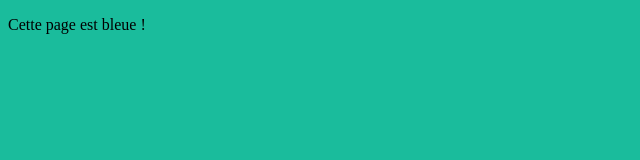
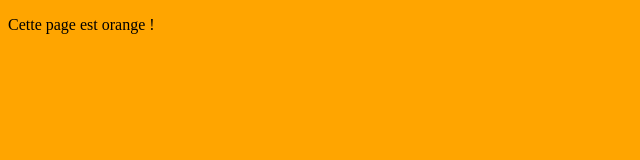
Before and after one commit to SeraphinDalberto/essaiBTSSNSeraphin, a plain HTML site: page index.html in a window 1280 px wide. Shown: the whole page, without its empty margins (0-640 px from the left). Drawn offline with Linux system fonts and the light colour scheme.

Commit message:
Septième version : version orange

```diff
--- a/index.html
+++ b/index.html
@@ -1,9 +1,9 @@
 <!DOCTYPE html>
 <html>
 	<head>
-		<title>Page bleue</title>
+		<title>Page orange</title>
 	</head>
-	<body style="background-color: #1ABC9C">
-		<p>Cette page est bleue !</p>
+	<body style="background-color: orange">
+		<p>Cette page est orange !</p>
 	</body>
 </html>
```
